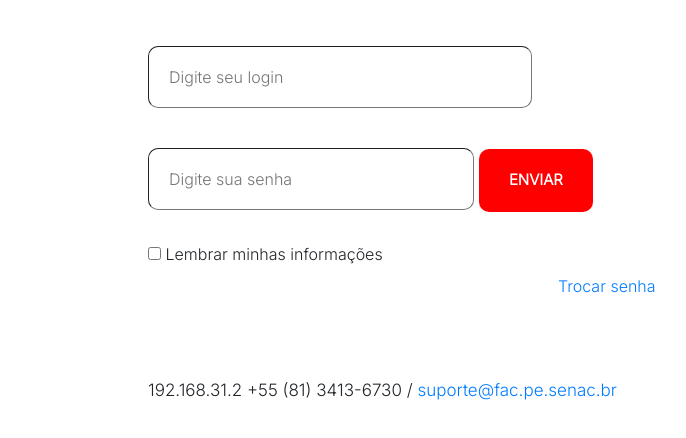
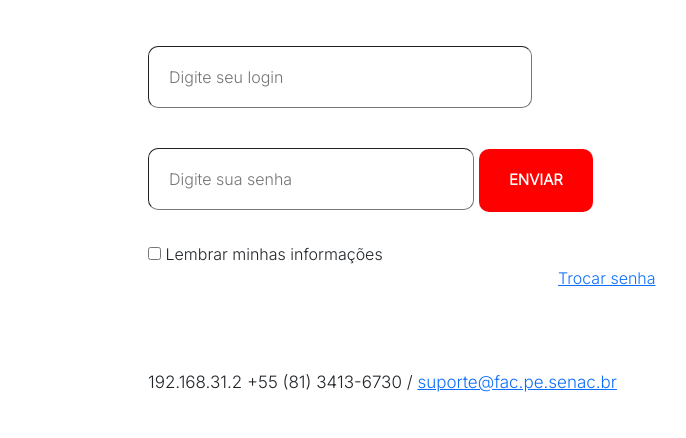
Before and after one commit to squadsenac/SJCC1, a plain HTML site: page index.html in a window 1280 px wide. Shown: the part 338-776 px from the top of the page, without its empty margins (442-1128 px from the left). Drawn offline with nearby package versions, Linux system fonts and the light colour scheme.

Commit message:
Link Bootstrap

```diff
--- a/index.html
+++ b/index.html
@@ -5,7 +5,7 @@
         <meta charset="utf-8">
         <meta name="viewport" content="width=device-width, initial-scale=1">
         <link rel="stylesheet" href="./css/sjcc.css">
-        <link href="bootstrap\css\bootstrap.min.css" rel="stylesheet">
+        <link href="https://cdn.jsdelivr.net/npm/bootstrap@5.1.3/dist/css/bootstrap.min.css" rel="stylesheet" integrity="sha384-1BmE4kWBq78iYhFldvKuhfTAU6auU8tT94WrHftjDbrCEXSU1oBoqyl2QvZ6jIW3" crossorigin="anonymous">
         <link rel="stylesheet" href="bootstrap/font/bootstrap-icons.css">
     </head>
 
@@ -38,6 +38,6 @@
     <div>
         <p class="contato">192.168.31.2 +55 (81) 3413-6730 / <a href="mailto:suporte@fac.pe.senac.br">suporte@fac.pe.senac.br</a></p>
     </div>
-
+    <script src="https://cdn.jsdelivr.net/npm/bootstrap@5.1.3/dist/js/bootstrap.bundle.min.js" integrity="sha384-ka7Sk0Gln4gmtz2MlQnikT1wXgYsOg+OMhuP+IlRH9sENBO0LRn5q+8nbTov4+1p" crossorigin="anonymous"></script>
     </body>
 </html>
```
